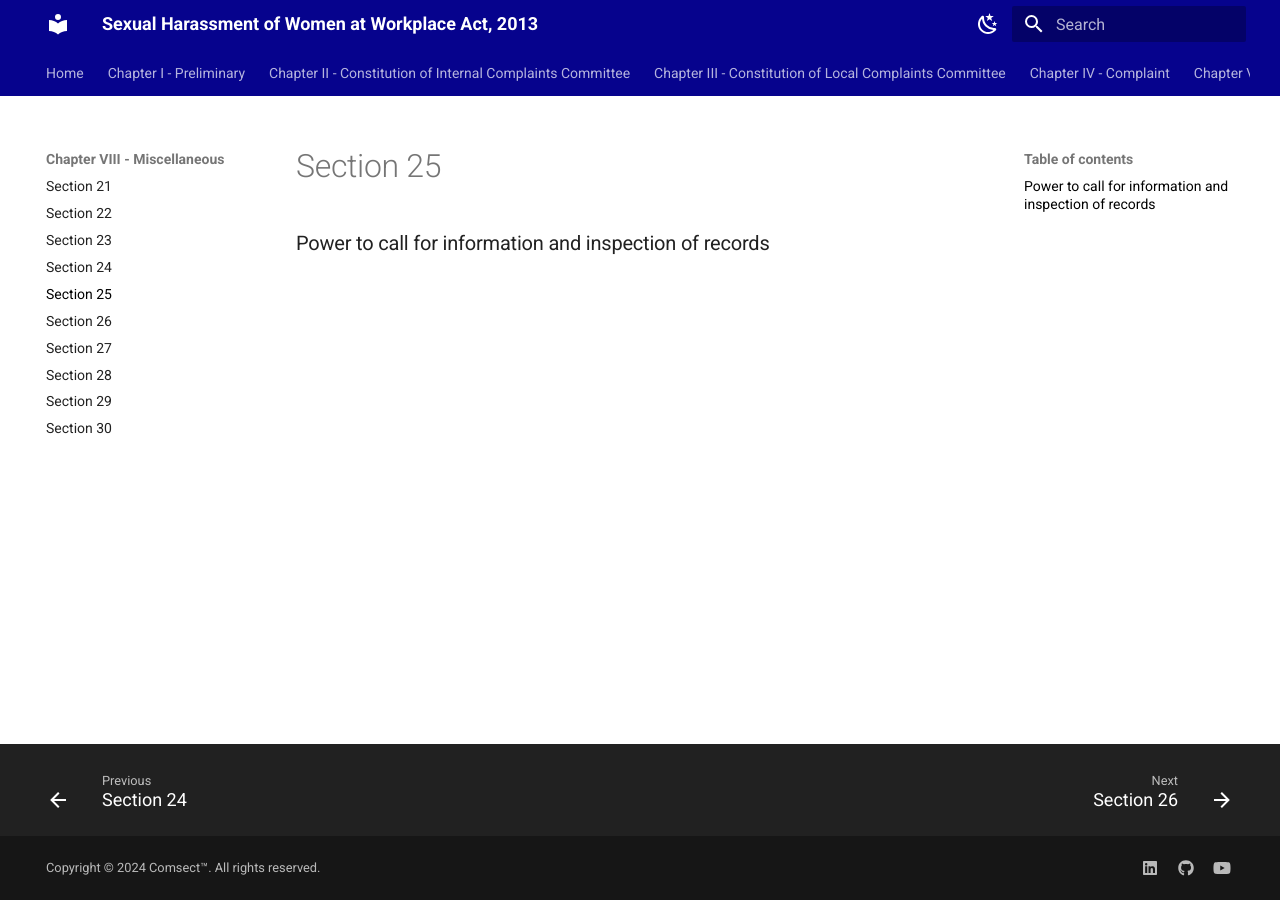
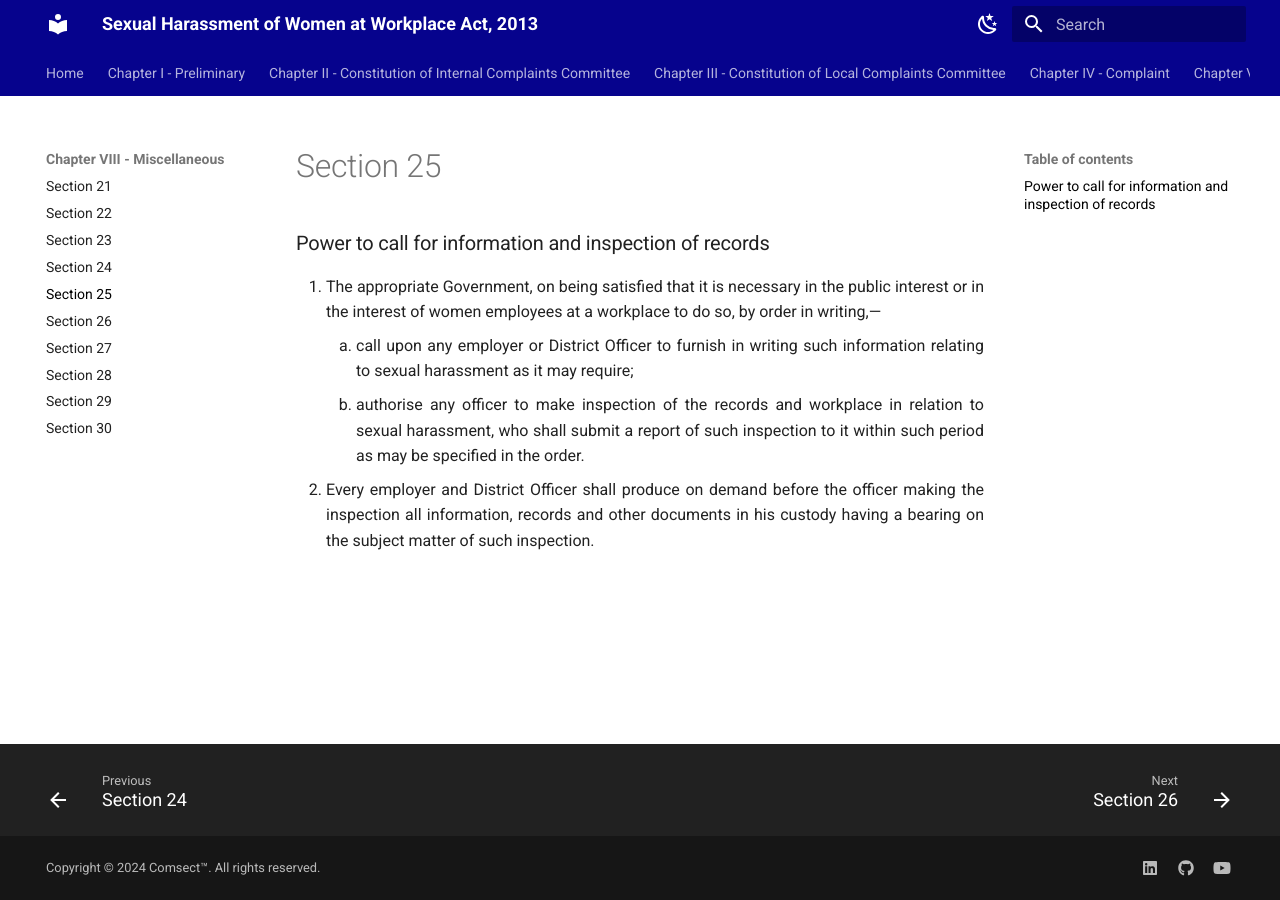
Before and after one commit to comsect/posh-act, an MkDocs documentation site: the page built from docs/en/25.md, in a window 1280 px wide. Built offline with MkDocs 1.6.1 and Material for MkDocs 9.7.7, drawn with Linux system fonts in a browser that asks for light colours.

Commit message:
add section twenty-five

```diff
--- a/docs/en/25.md
+++ b/docs/en/25.md
@@ -3,3 +3,8 @@ description: Power to call for information and inspection of records
 ---
 
 ### Power to call for information and inspection of records
+
+1. <div style="text-align: justify"> The appropriate Government, on being satisfied that it is necessary in the public interest or in the interest of women employees at a workplace to do so, by order in writing,—
+    1. call upon any employer or District Officer to furnish in writing such information relating to sexual harassment as it may require;
+    2. authorise any officer to make inspection of the records and workplace in relation to sexual harassment, who shall submit a report of such inspection to it within such period as may be specified in the order.
+2. <div style="text-align: justify"> Every employer and District Officer shall produce on demand before the officer making the inspection all information, records and other documents in his custody having a bearing on the subject matter of such inspection.
```
